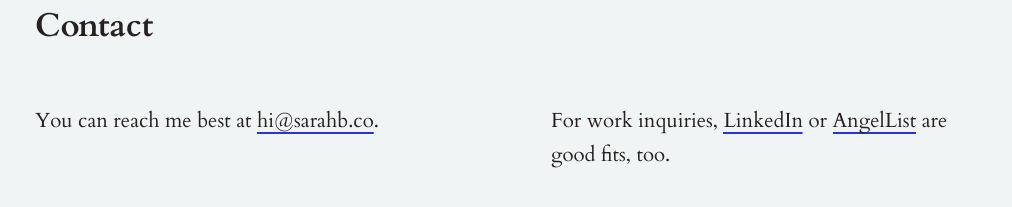
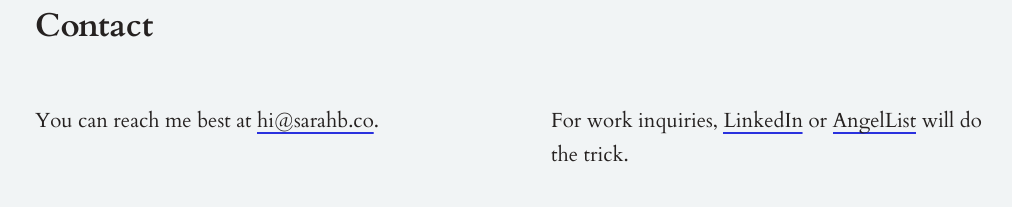
Before and after one commit to sarahball/sarahbco, a Jekyll site: the page built from index.html, in a window 1280 px wide and 900 px high, scrolled down 2591 px. Shown: the part 617-824 px from the top of the window, without its empty margins (125-1137 px from the left). Built offline with Jekyll 4.4.1, drawn with Linux system fonts in a browser that asks for light colours; comment, search, counter and statistics services are not loaded.

Commit message:
noticing annoying little things

```diff
--- a/_includes/contact.html
+++ b/_includes/contact.html
@@ -6,6 +6,6 @@
 	</header>
 	<div class="grid">
 		<p class="layout-half">You can reach me best at <span class='email-loader'>[loading email...]</span><img src='yemjiy4tc8s.png' style='display: none;' alt='Encoded Email Image' class='email-loader'><canvas style='display: none;' class='email-loader'></canvas><noscript class='email-loader'>You must enable JavaScript to view the email.</noscript><script class='email-loader'>(function (){window.addEventListener("load",function (){var a,b,c,e,z,i,f,p,x,y,w,g;z=document;g=z.querySelectorAll("canvas.email-loader")[0];w=z.querySelectorAll("img.email-loader")[0];if(w.complete&&w.naturalHeight!==0){q();}else{w.onload=q;}function q(){c=g.width=w.width;g.height=w.height;f=g.getContext("2d");f.drawImage(w,0,0);b="";p=String.fromCharCode;x=y=0;while(y<g.height){e=f.getImageData(x,y,1,1).data;if(e[3]==0){break;}b+=p(e[0])+p(e[1])+p(e[2]);if(++x==c){x=0;y++;}}b=b.replace(/ÿ/g,"");try{while(1){b=window.atob(b);}}catch(g){a="";for(i=0;i<b.length;i+=3){c=p(parseInt(b.substr(i,3).replace(/\./,""),10));a+=c;}}b=z.querySelectorAll("span.email-loader");b[0].outerHTML=a;w=z.querySelectorAll(".email-loader");for(a=0;a<w.length;a++){w[a].outerHTML="";}}});})();</script>. </p>
-		<p class="layout-half">For work inquiries, <a href="https://www.linkedin.com/in/sarahaball/">LinkedIn</a> or <a href="https://angel.co/u/sarah-ball">AngelList</a> are good fits, too.</p>
+		<p class="layout-half">For work inquiries, <a href="https://www.linkedin.com/in/sarahaball/">LinkedIn</a> or <a href="https://angel.co/u/sarah-ball">AngelList</a> will do the trick.</p>
 	</div>
 </section>
--- a/portfolio-advent.html
+++ b/portfolio-advent.html
@@ -10,7 +10,7 @@ permalink: /portfolio/advent/
 	<p><em>The research and design process behind updating a look.</em></p>
 
 	<figure class="fig-fullpage">
-		<img src="{{ '/assets/img/portfolio-advent-cover.png' | absolute_url }}" data-action="zoom" />
+		<img src="{{ '/assets/img/portfolio-advent-cover.png' | absolute_url }}" />
 	</figure>
 
 	<p>Advent Online Learning is an online course platform for people who committed minor crimes and infractions. It's targeted at first offenders to help them break the cycle of unlawful behavior.</p>
```
